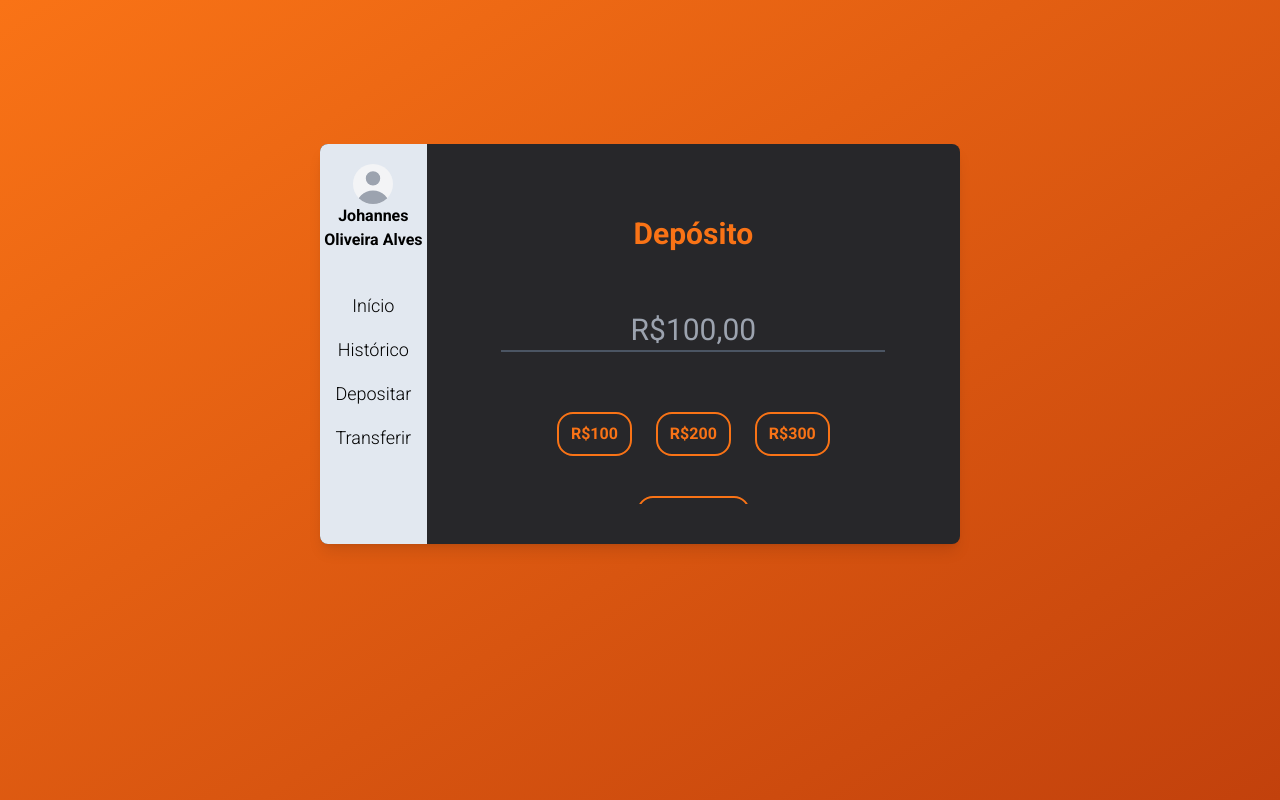
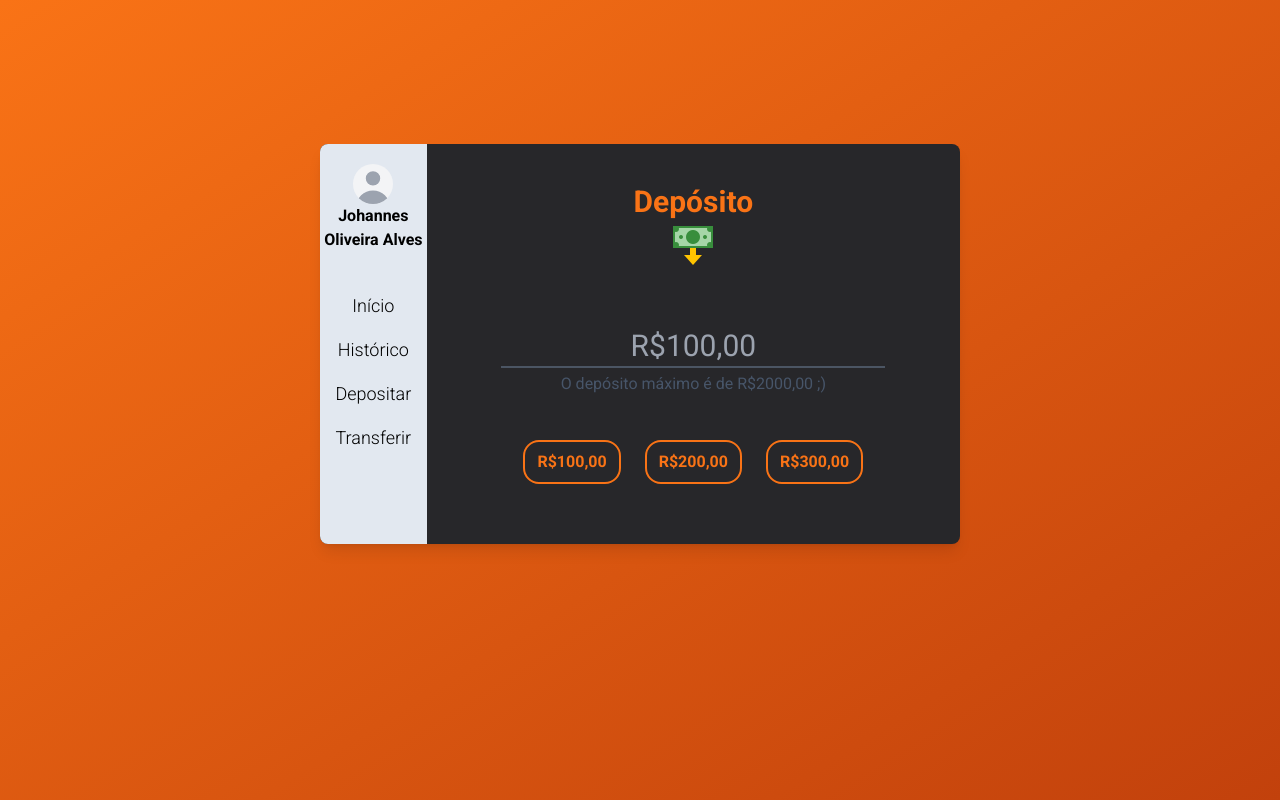
Before and after one commit to JohannesAlves/Bank-Study, a React (Vite) app in the folder web/: page / in a window 1280 px wide. Built offline with nearby package versions, Linux system fonts and the light colour scheme.

Commit message:
feat: add request money img & add paragraph with disclaimer.

```diff
--- a/web/src/components/organisms/ProfileDeposit/index.tsx
+++ b/web/src/components/organisms/ProfileDeposit/index.tsx
@@ -1,22 +1,25 @@
 import { Button } from "../../atoms/Button";
 import Input from "../../atoms/Input";
+import requestMoney from "../../../assets/requestMoney.png";
 
 export function ProfileDeposit() {
     return (
         <>
             <div className=" w-9/12 h-4/5 mx-auto mt-10 rounded-md overflow-auto">
-                <div className="flex flex-col justify-center items-center mt-8">
-                    <div>
+                <div className="flex flex-col justify-center items-center">
+                    <div className="flex flex-col items-center">
                         <h2 className="text-3xl text-orange-500 font-bold">Depósito</h2>
+                        <img src={requestMoney} className="w-12" />
                     </div>
 
-                    <div>
+                    <div className="flex flex-col items-center">
                         <Input placeholder="R$100,00" />
+                        <p className="text-slate-600 mt-1">O depósito máximo é de R$2000,00 ;)</p>
                     </div>
-                    <div className="mt-5 flex justify-center flex-wrap space-x-2 lg:space-x-6">
-                        <Button btnText="R$100" />
-                        <Button btnText="R$200" />
-                        <Button btnText="R$300" />
+                    <div className="mt-1 flex justify-center flex-wrap space-x-2 lg:space-x-6">
+                        <Button btnText="R$100,00" />
+                        <Button btnText="R$200,00" />
+                        <Button btnText="R$300,00" />
                     </div>
 
                     <div className="flex justify-center">
```
Also changed, not shown: web/src/assets/requestMoney.png (added).
